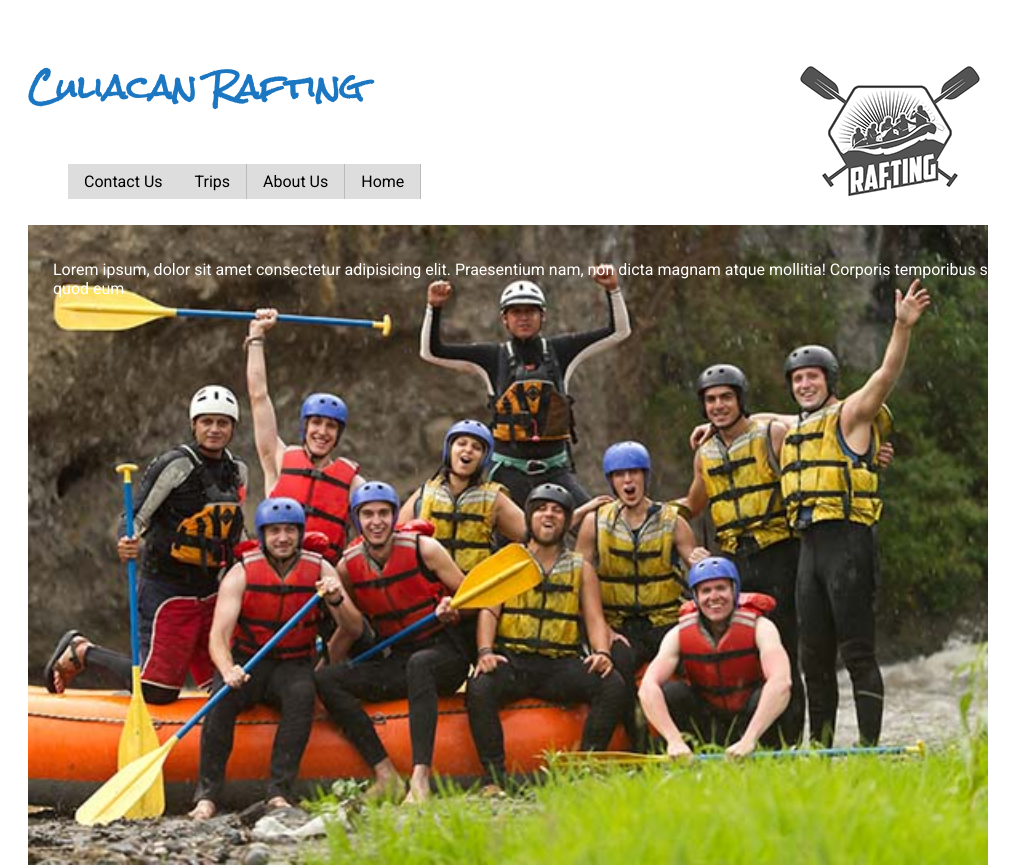
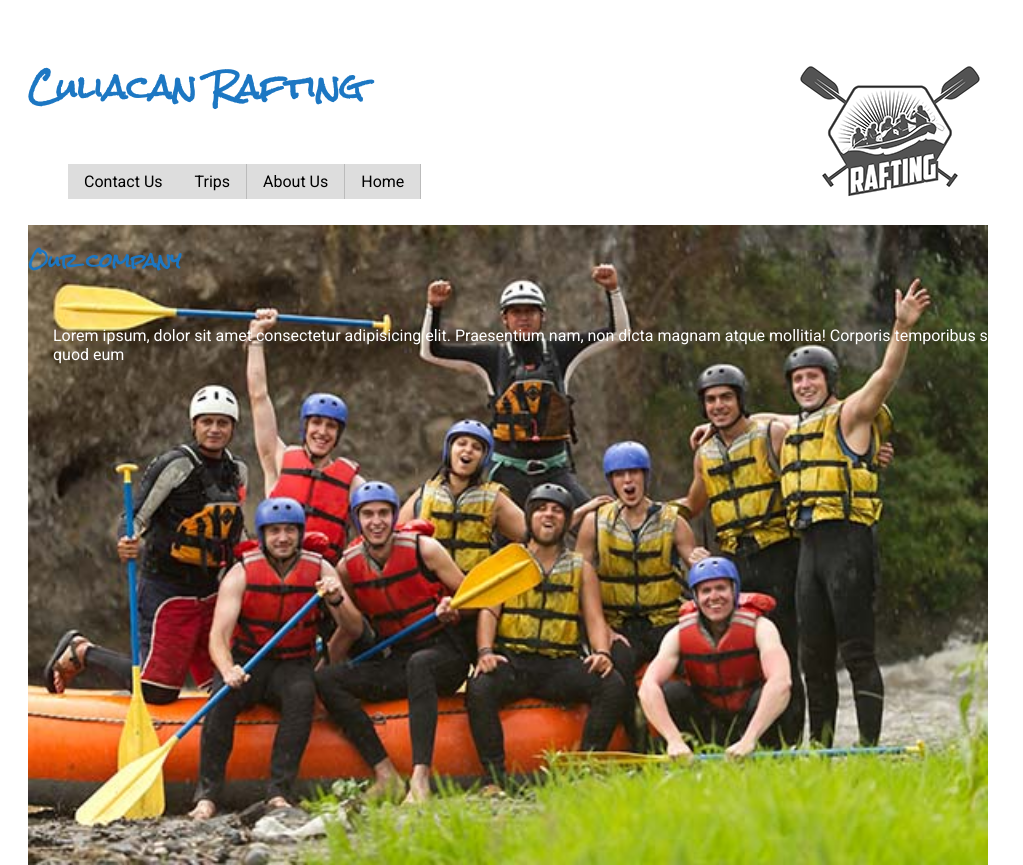
Before and after one commit to ing-armandoramos/wdd130, a plain HTML site: page wwr/about.html in a window 1280 px wide. Shown: the top 865 px of the page, without its empty margins (0-1023 px from the left). Drawn offline with Linux system fonts and the light colour scheme.

Commit message:
fixed article

```diff
--- a/wwr/about.html
+++ b/wwr/about.html
@@ -29,10 +29,11 @@
             <div class="container-description">
                 <img class="description-img" src = "images/happy.jpg" alt = "Rafting logo" width = "200">
                 <article>
+                    <h3>Our company</h3>
                     <p class="about">
                         Lorem ipsum, dolor sit amet consectetur adipisicing elit. Praesentium nam, non dicta magnam atque mollitia! Corporis temporibus soluta suscipit tempore atque eos quod eum
                     </p>
-                    </article>
+                </article>
             </div>
             <div>
                 <section class="container-history">
```
